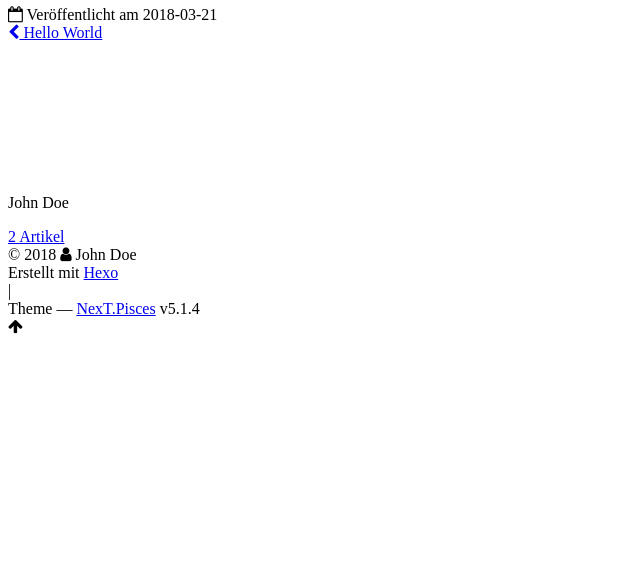
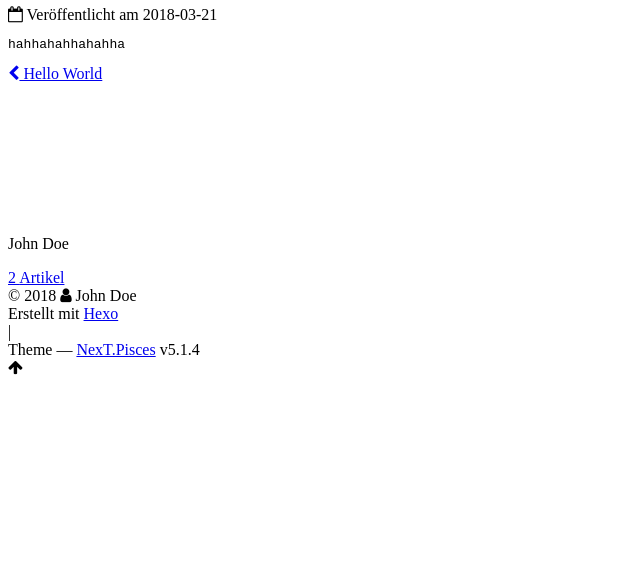
Before and after one commit to Wangyf46/Wangyf46.github.io, a plain HTML site: page 2018/03/21/二飞，你好/index.html in a window 1280 px wide. Shown: the part 217-800 px from the top of the page, without its empty margins (0-640 px from the left). Drawn offline with Linux system fonts and the light colour scheme.

Commit message:
Site updated: 2018-03-21 15:21:24

```diff
--- a/2018/03/21/二飞，你好/index.html
+++ b/2018/03/21/二飞，你好/index.html
@@ -79,13 +79,16 @@
 
 
 
+<meta name="description" content="hahhahahhahahha">
 <meta property="og:type" content="article">
 <meta property="og:title" content="二飞，你好">
 <meta property="og:url" content="http://yoursite.com/2018/03/21/二飞，你好/index.html">
 <meta property="og:site_name" content="Hexo">
-<meta property="og:updated_time" content="2018-03-21T03:34:34.868Z">
+<meta property="og:description" content="hahhahahhahahha">
+<meta property="og:updated_time" content="2018-03-21T07:21:02.557Z">
 <meta name="twitter:card" content="summary">
 <meta name="twitter:title" content="二飞，你好">
+<meta name="twitter:description" content="hahhahahhahahha">
 
 
 
@@ -295,7 +298,8 @@
 
 
 
-
+        <pre><code>hahhahahhahahha
+</code></pre>
 
     </div>
 
```
Also changed, not shown: index.html (+2 -1 lines).
